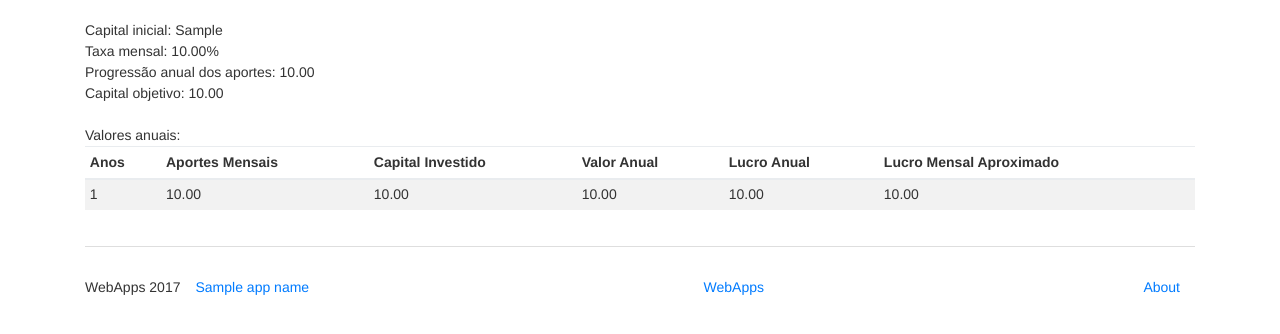
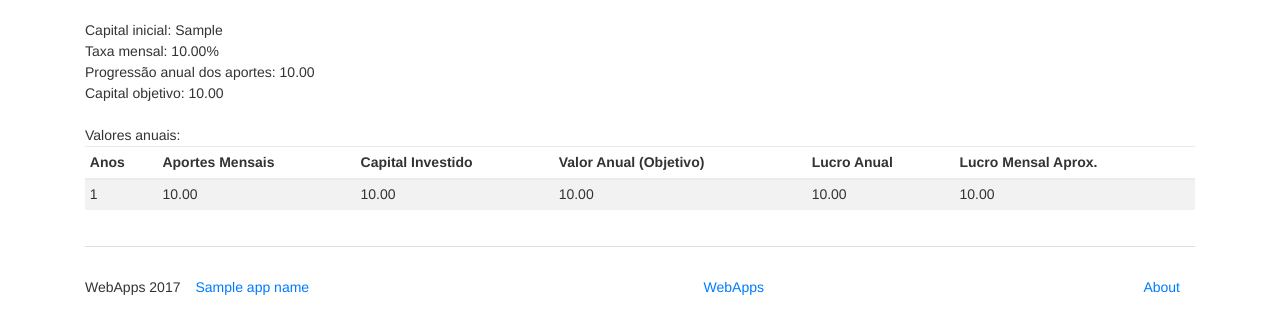
Before and after one commit to Moggi/WebApps, a Django app: template Aportes/templates/Aportes/mensal.html in a window 1280 px wide. Shown: the part 64-398 px from the top of the page. Run offline with Django 3.2, Linux system fonts and the light colour scheme; the template is opened without the code that fills it: most values are stand-ins (such as "Sample title", 1, 10 or a date in 2020); some libraries are stand-ins or nearby versions.

Commit message:
Update Objetivo column style

```diff
--- a/Aportes/templates/Aportes/mensal.html
+++ b/Aportes/templates/Aportes/mensal.html
@@ -23,14 +23,14 @@
                             <th>Anos</th>
                             <th>Aportes Mensais</th>
                             <th>Capital Investido</th>
-                            <th>Valor Anual</th>
+                            <th>Valor Anual (Objetivo)</th>
                             <th>Lucro Anual</th>
-                            <th>Lucro Mensal Aproximado</th>
+                            <th>Lucro Mensal Aprox.</th>
                         </tr>
                     </thead>
                     <tbody>
                     {% for valor in valores_mensais %}
-                        {% if valor.valor_anual >= 1000000 %}
+                        {% if valor.valor_anual >= capital_objetivo %}
                         <tr class="table-success">
                         {% else %}
                         <tr>
@@ -38,7 +38,11 @@
                             <td>{{ forloop.counter }}</td>
                             <td>{{ valor.aportes_mensais|stringformat:".2f" }}</td>
                             <td>{{ valor.capital_investido|stringformat:".2f" }}</td>
+                            {% if valor.valor_anual >= 1000000 %}
+                            <td><b>{{ valor.valor_anual|stringformat:".2f" }}</b></td>
+                            {% else %}
                             <td>{{ valor.valor_anual|stringformat:".2f" }}</td>
+                            {% endif %}
                             <td>{{ valor.lucro_anual|stringformat:".2f" }}</td>
                             <td>{{ valor.lucro_mensal|stringformat:".2f" }}</td>
                         </tr>
```
